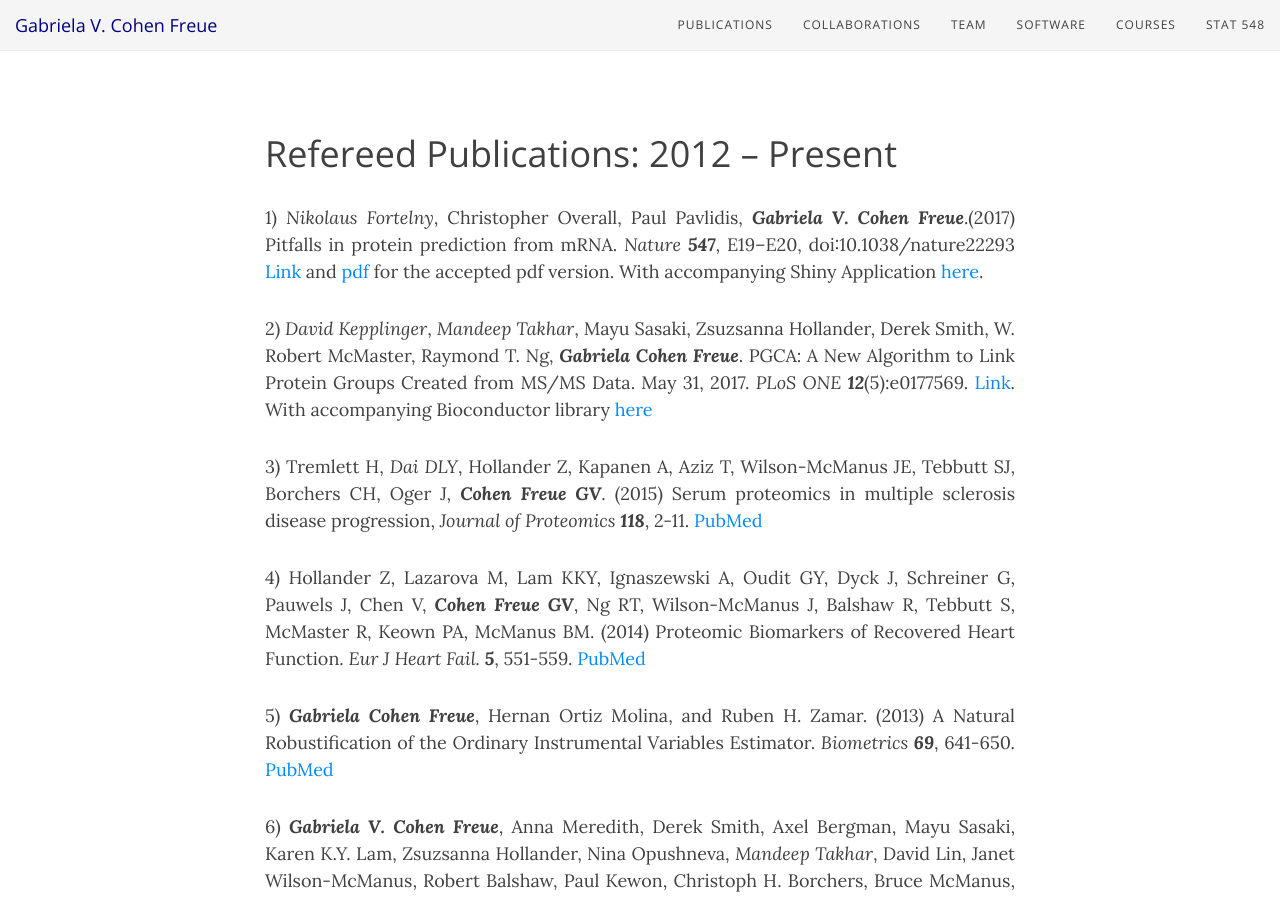
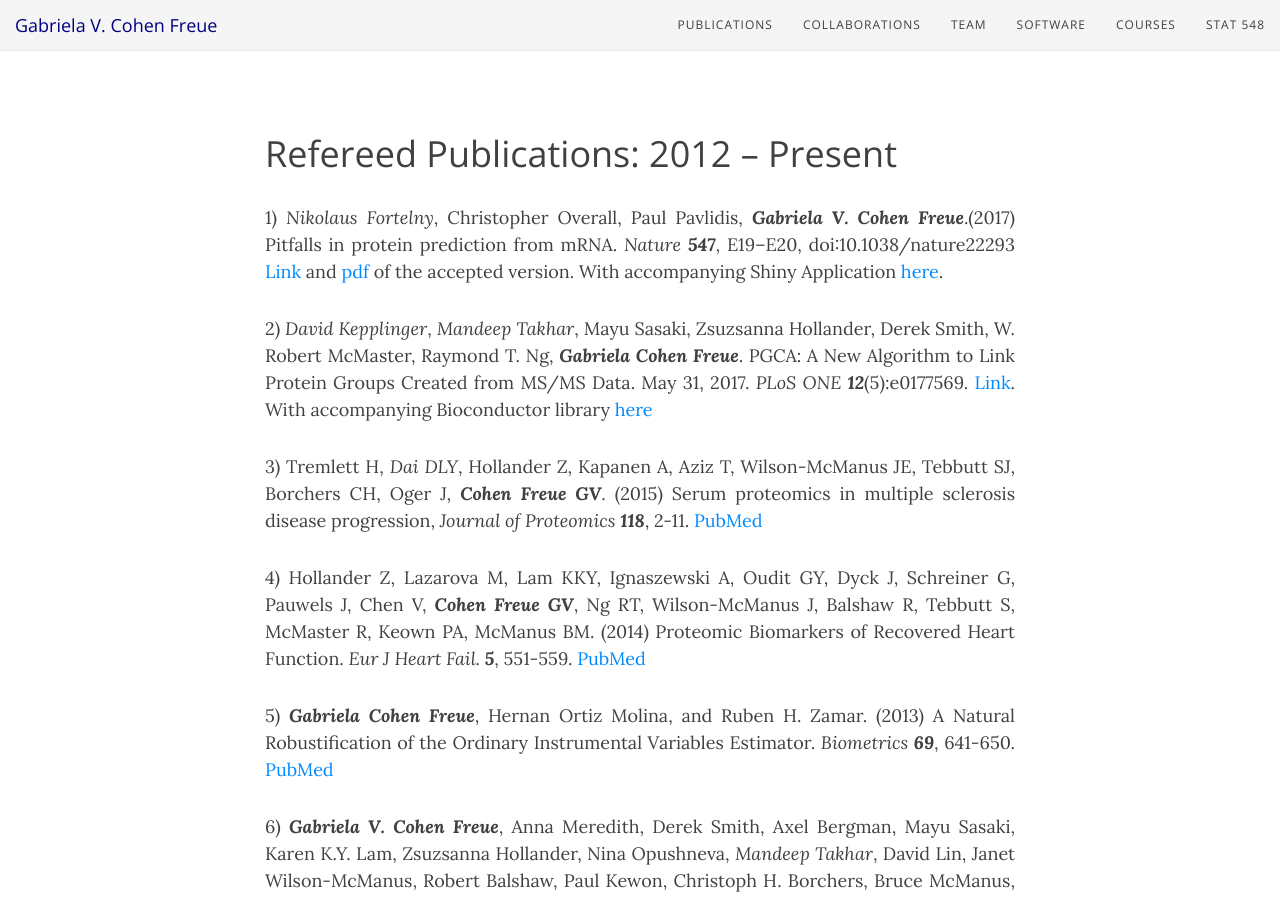
Before and after one commit to gcohenfr/gcohenfr.github.io, a Jekyll site: the page built from pub.md, in a window 1280 px wide and 900 px high, scrolled down 899 px. Built offline with Jekyll 4.4.1, drawn with Linux system fonts in a browser that asks for light colours; nearby versions of some CDN libraries.

Commit message:
edit in pubs

```diff
--- a/pub.md
+++ b/pub.md
@@ -17,7 +17,7 @@
 <br>
 # Refereed Publications: 2012 -- Present
 
-1) *Nikolaus Fortelny*, Christopher Overall, Paul Pavlidis, ***Gabriela V. Cohen Freue***.(2017) Pitfalls in protein prediction from mRNA. *Nature* ***547***, E19–E20, doi:10.1038/nature22293 [Link](http://rdcu.be/uvBy) and [pdf](https://gcohenfr.github.io/pdfs/Manuscript_Fortelny_2016-03-03740B.pdf) for the accepted pdf version. With accompanying Shiny Application [here](https://dakep.shinyapps.io/central-dogma/).
+1) *Nikolaus Fortelny*, Christopher Overall, Paul Pavlidis, ***Gabriela V. Cohen Freue***.(2017) Pitfalls in protein prediction from mRNA. *Nature* ***547***, E19–E20, doi:10.1038/nature22293 [Link](http://rdcu.be/uvBy) and [pdf](https://gcohenfr.github.io/pdfs/Manuscript_Fortelny_2016-03-03740B.pdf) of the accepted version. With accompanying Shiny Application [here](https://dakep.shinyapps.io/central-dogma/).
 
 2) *David Kepplinger*, *Mandeep Takhar*, Mayu Sasaki, Zsuzsanna Hollander, Derek Smith, W. Robert McMaster, Raymond T. Ng, ***Gabriela Cohen Freue***. PGCA: A New Algorithm to Link Protein Groups Created from MS/MS Data. May 31, 2017. *PLoS ONE* ***12***(5):e0177569. [Link](https://doi.org/10.1371/journal.pone.0177569). With accompanying Bioconductor library [here](https://bioconductor.org/packages/release/bioc/html/pgca.html)
 
```
